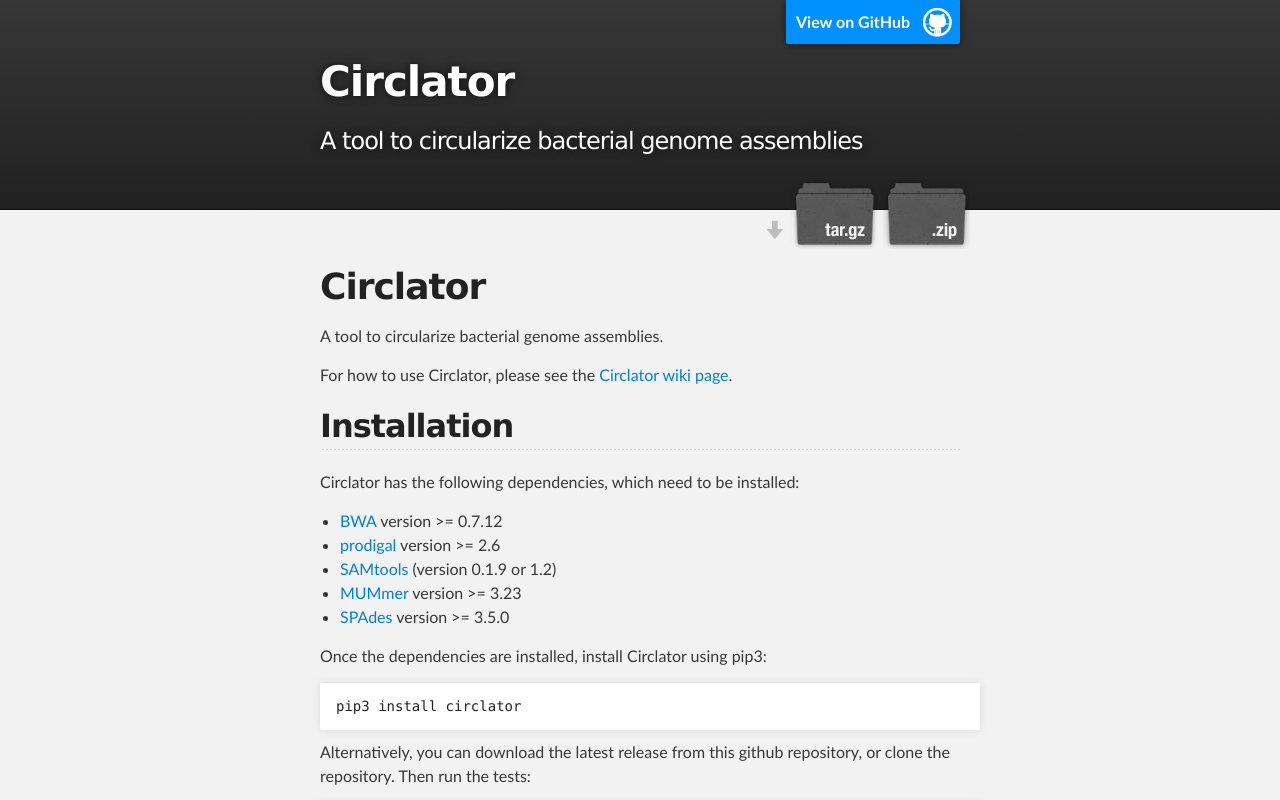
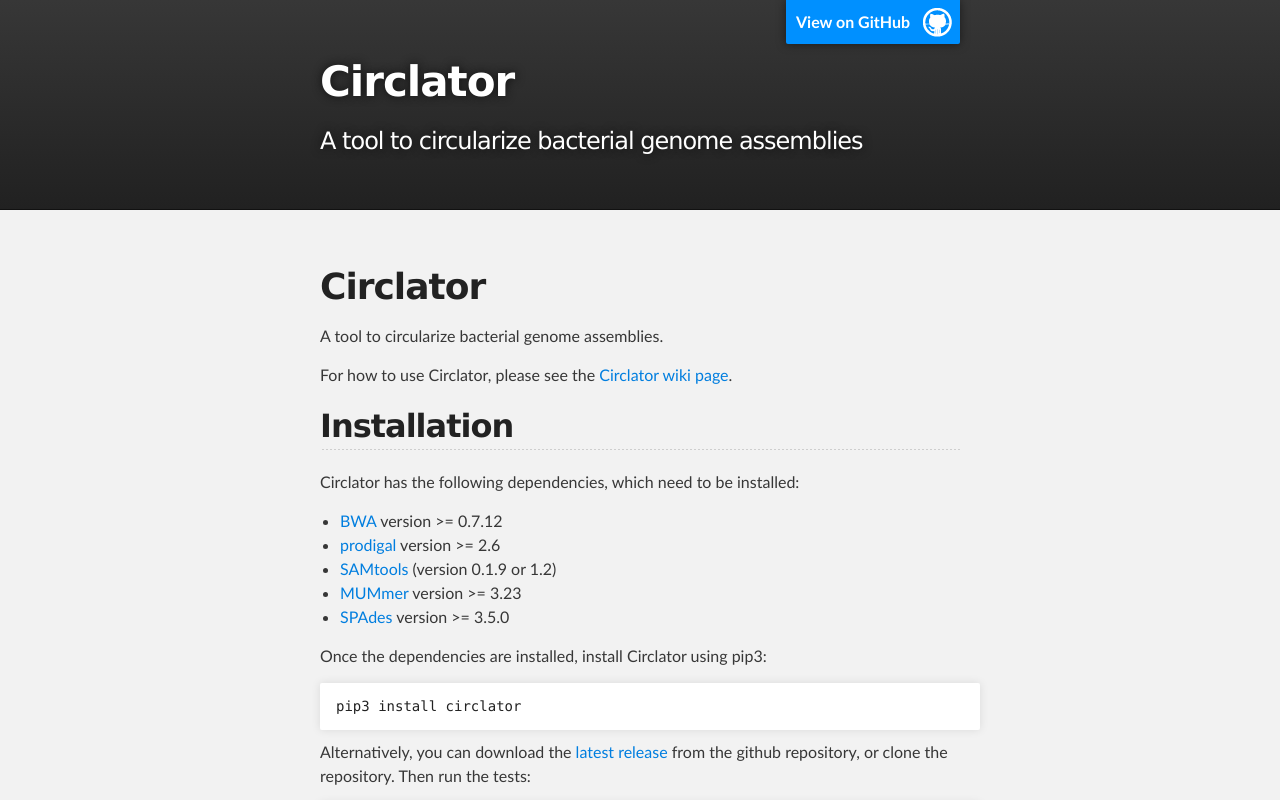
Before and after one commit to sanger-pathogens/circlator, a plain HTML site: page index.html in a window 1280 px wide. Shown: the top 800 px of the page. Drawn offline with Linux system fonts and the light colour scheme.

Commit message:
Remove links to tarball/zip. Add link to latest release.

```diff
--- a/index.html
+++ b/index.html
@@ -20,11 +20,6 @@
 
           <h1 id="project_title">Circlator</h1>
           <h2 id="project_tagline">A tool to circularize bacterial genome assemblies</h2>
-
-            <section id="downloads">
-              <a class="zip_download_link" href="https://github.com/sanger-pathogens/circlator/zipball/master">Download this project as a .zip file</a>
-              <a class="tar_download_link" href="https://github.com/sanger-pathogens/circlator/tarball/master">Download this project as a tar.gz file</a>
-            </section>
         </header>
     </div>
 
@@ -61,7 +56,9 @@
 <pre><code>pip3 install circlator
 </code></pre>
 
-<p>Alternatively, you can download the latest release from this github repository,
+<p>Alternatively, you can download the
+<a href="https://github.com/sanger-pathogens/circlator/releases/latest">latest release</a>
+from the github repository,
 or clone the repository. Then run the tests:</p>
 
 <pre><code>python3 setup.py test
```
